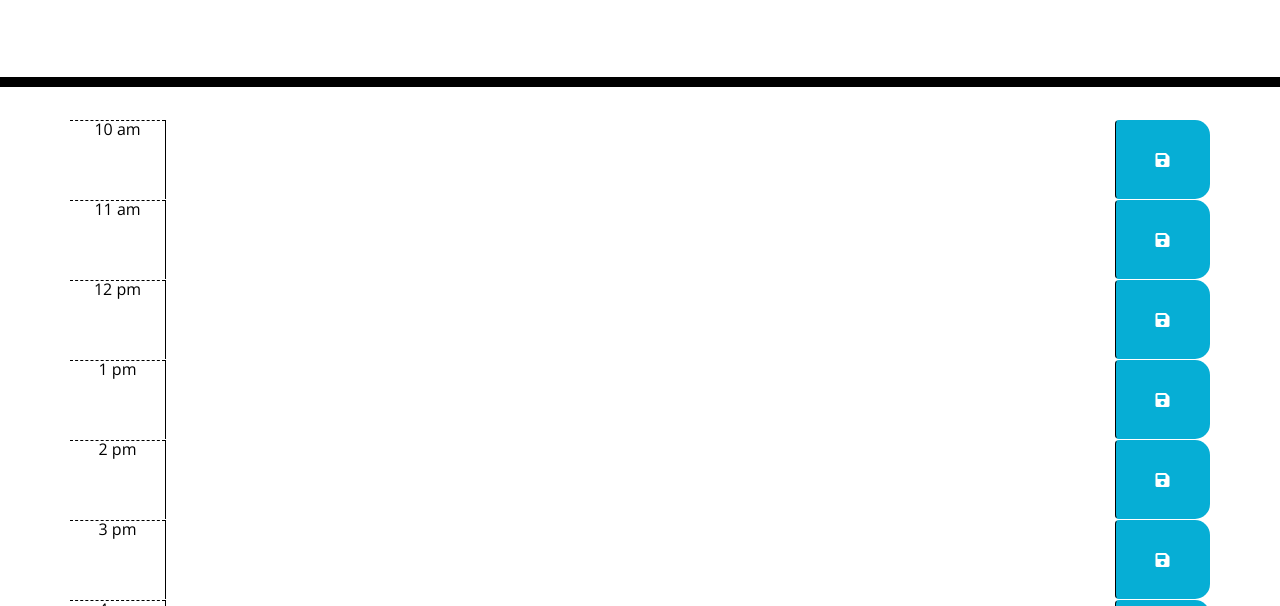
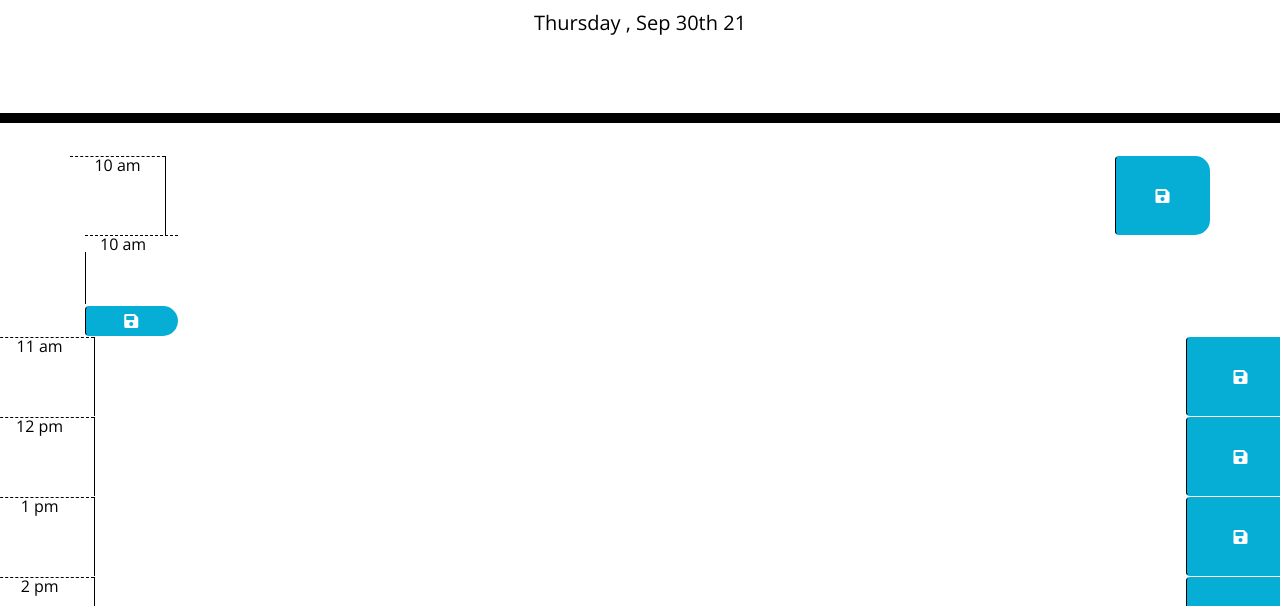
Before and after one commit to RaiderNationBuilder/workday, a plain HTML site: page index.html in a window 1280 px wide. Shown: the part 181-787 px from the top of the page. Drawn offline with nearby package versions, Linux system fonts and the light colour scheme.

Commit message:
added currentDay to header

```diff
--- a/index.html
+++ b/index.html
@@ -18,10 +18,10 @@ THEN the saved events persist -->
     <meta charset="UTF-8" />
     <meta name="viewport" content="width=device-width, initial-scale=1.0" />
     <meta http-equiv="X-UA-Compatible" content="ie=edge" />
-    <script
+    <!-- <script
   src="https://code.jquery.com/jquery-3.6.0.min.js"
   integrity="sha256-/xUj+3OJU5yExlq6GSYGSHk7tPXikynS7ogEvDej/m4="
-  crossorigin="anonymous"></script>
+  crossorigin="anonymous"></script> -->
     <link
       rel="stylesheet"
       href="https://stackpath.bootstrapcdn.com/bootstrap/4.3.1/css/bootstrap.min.css"
@@ -50,12 +50,20 @@ THEN the saved events persist -->
     <div class="container">
       <!-- Timeblocks go here -->
       <div class="row time-block">
+
         <div class="col-2 col-lg-1 hour">10 am</div>
-        <textarea id="10" class="col-8 col-lg-10"></textarea>
-        <button name='10' class=" col-2 col-lg-1 btn btn-block saveBtn d-flex justify-content-center align-items-center">
-          <i class="fas fa-save"></i>
-        </button>
-      </div>
+          <textarea id="10" class="col-8 col-lg-10"></textarea>
+          <button name='10' class=" col-2 col-lg-1 btn btn-block saveBtn d-flex justify-content-center align-items-center">
+            <i class="fas fa-save"></i>
+          </button>
+        </div>
+
+        <div class="col-2 col-lg-1 hour">10 am</div>
+          <textarea id="10" class="col-8 col-lg-10"></textarea>
+          <button name='10' class=" col-2 col-lg-1 btn btn-block saveBtn d-flex justify-content-center align-items-center">
+            <i class="fas fa-save"></i>
+          </button>
+        </div>
 
       <div class="row time-block">
         <div class="col-2 col-lg-1 hour">11 am</div>
--- a/script.js
+++ b/script.js
@@ -1,3 +1,5 @@
+var currentDay = moment().format('dddd [,] MMM Do YY')
+
 $(".btn").on("click", function() {
 
     console.log($(this).attr('name'));
@@ -13,6 +15,8 @@ $(".btn").on("click", function() {
 
 function displayLocalData() {
 
+    $('#currentDay').text(currentDay);
+    console.log(currentDay);
     for (var key in localStorage){
         console.log('What hour we are checking out', key)
         console.log('message', localStorage[key])
@@ -41,11 +45,3 @@ function displayLocalData() {
 
 }
 displayLocalData();
-
-
-
-
-// [
-//     {time: 10, message: 'eat breakfast'},
-//     {time: 11, message: 'lunch'}
-// ]
```
